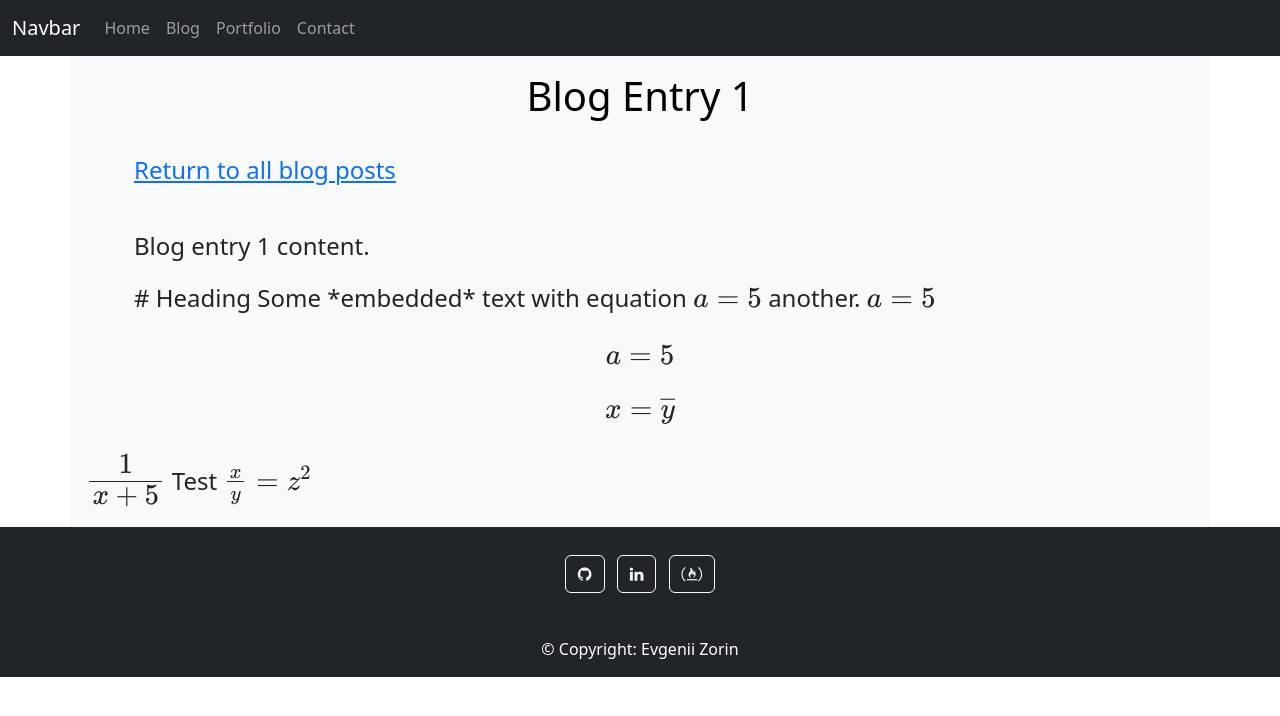
After one commit to EvgeniiZorin/Personal-website-Flask, a Flask app: page /blog/blog_entry/1 in a window 1280 px wide. The commit adds this page. Shown: the top 716 px of the page. Run offline with Flask 2, Linux system fonts and the light colour scheme; some libraries are stand-ins or nearby versions.

Commit message:
v 1.3 | added routes for blog post pages; added render of Markdown and LaTeX on pages

```diff
--- a/app.py
+++ b/app.py
@@ -1,4 +1,4 @@
-from flask import Flask, render_template, url_for, redirect
+from flask import Flask, render_template, url_for, redirect, send_file
 # from flaskext.markdown import Markdown
 
 app = Flask(__name__)
@@ -13,6 +13,15 @@ def home_route():
 def portfolio():
 	return render_template('portfolio.html')
 
+@app.route('/blog')
+def blog():
+	return render_template('blog.html')
+
+@app.route('/blog/blog_entry/<string:post>')
+def blog_entry(post):
+	print(f"Argument passed: {post}")
+	return render_template(f'blog_entry_{post}.html')
+
 @app.route('/about')
 def about():
 	return render_template('about.html')
@@ -21,5 +30,10 @@ def about():
 def contact():
 	return render_template('contact.html')
 
+@app.route('/download')
+def download_file():
+	file = 'CV_Data_Science.pdf'
+	return send_file(file, as_attachment=True)
+
 if __name__ == '__main__':
 	app.run(debug=True)
--- a/templates/base.html
+++ b/templates/base.html
@@ -26,6 +26,7 @@
 			<div class="navbar-nav">
 			<!-- <a class="nav-link active" aria-current="page" href="#">Home</a> -->
 			<a class="nav-link" href="{{url_for('home_route') }}">Home</a>
+			<a class="nav-link" href="{{url_for('blog') }}">Blog</a>
 			<a class="nav-link" href="{{url_for('portfolio') }}">Portfolio</a>
 			<a class="nav-link" href="{{url_for('contact') }}">Contact</a>
 			<!-- <a class="nav-link disabled">Disabled</a> -->
@@ -48,5 +49,19 @@
 		</div>
 	</footer>
 <script src="https://cdn.jsdelivr.net/npm/bootstrap@5.2.2/dist/js/bootstrap.bundle.min.js" integrity="sha384-OERcA2EqjJCMA+/3y+gxIOqMEjwtxJY7qPCqsdltbNJuaOe923+mo//f6V8Qbsw3" crossorigin="anonymous"></script>
+<!-- For rendering Markdown -->
+<script type="module" src="https://md-block.verou.me/md-block.js"></script>
+<!-- MathJax -->
+<script>
+	MathJax = {
+	tex: {
+		inlineMath: [['$', '$'], ['\\(', '\\)']]
+	},
+	svg: {
+		fontCache: 'global'
+	}
+	};
+</script>
+<script id="MathJax-script" async src="https://cdn.jsdelivr.net/npm/mathjax@3/es5/tex-mml-chtml.js"></script>
 </body>
 </html>
--- /dev/null
+++ b/templates/blog_entry_1.html
@@ -0,0 +1,35 @@
+{% extends 'base.html' %}
+
+{% block head %}
+<title>Blog entry 1</title>
+{% endblock %}
+
+{% block body %}
+<div class="container text-bg-light p-3">
+	<h1 class="text-center">Blog Entry 1</h1>
+	<br>
+	<p class="text-body fs-4 fw-normal mx-5">
+		<a href="{{ url_for('blog') }}">Return to all blog posts</a>
+	</p>
+	<br>
+	<p class="text-body fs-4 fw-normal mx-5">
+		Blog entry 1 content.
+	</p>
+	<md-block class="text-body fs-4 fw-normal mx-5">
+		# Heading
+
+		Some *embedded* text with equation \( a =5 \) another.
+
+		$a=5$
+
+		$$ a=5 $$
+		$$ x = \overline{y} $$
+
+		$\cfrac{1}{x+5}$
+
+		Test \( \frac{x}{y}=z^2 \)
+
+	</md-block>
+
+</div>
+{% endblock %}
```
Also changed, not shown: templates/blog.html (added, +18 -0 lines), templates/blog_entry_2.html (added, +19 -0 lines), templates/contact.html (+7 -3 lines), templates/home.html (+7 -2 lines), 1 other file.
